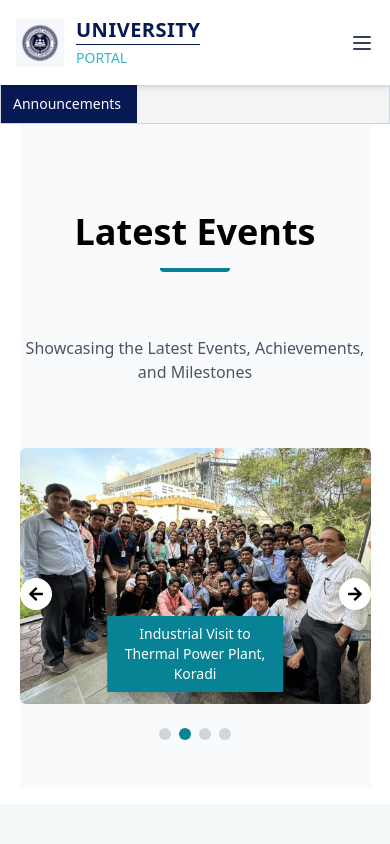
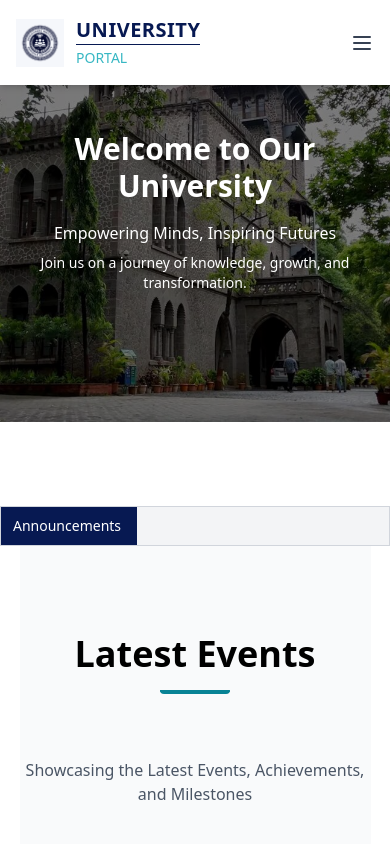
Before and after one commit to tejas-130704/UniversityPortal, a React (Vite) app: page / in a window 390 px wide. Shown: the top 844 px of the page. Built offline with nearby package versions, Linux system fonts and the light colour scheme.

Commit message:
added welcome section

```diff
--- a/src/components/sections/HeroSection.jsx
+++ b/src/components/sections/HeroSection.jsx
@@ -1,10 +1,12 @@
 import React from "react";
 import ControlledCarousel from "./ControlledCarousel";
 import Announcement from "./Announcment";
+import Welcome from "./Welcome";
 const HeroSection = () => {
   return (
   <>
   <ControlledCarousel/>
+  < Welcome />
   <Announcement/>
   </>
   );
--- /dev/null
+++ b/src/components/sections/Welcome.jsx
@@ -0,0 +1,34 @@
+import React from "react";
+import bgImage from "../../assets/images/coep.jpg"; // your background image
+
+const Welcome = () => {
+  return (
+    <section
+      className=" lg:hidden relative h-[50vh] md:h-screen flex items-center justify-center text-center text-white"
+      style={{
+        backgroundImage: `url(${bgImage})`,
+        backgroundSize: "cover",
+        backgroundPosition: "center",
+        backgroundAttachment: "fixed", // keeps image fixed
+      }}
+    >
+      {/* Overlay */}
+      <div className="absolute inset-0 bg-black/50"></div>
+
+      {/* Content */}
+      <div className="relative z-10 px-4 sm:px-6 md:px-12 max-w-3xl">
+        <h1 className="text-3xl sm:text-4xl md:text-6xl lg:text-7xl font-bold leading-tight">
+          Welcome to Our University
+        </h1>
+        <p className="mt-4 text-base sm:text-lg md:text-xl font-medium">
+          Empowering Minds, Inspiring Futures
+        </p>
+        <p className="mt-2 text-sm sm:text-base md:text-lg">
+          Join us on a journey of knowledge, growth, and transformation.
+        </p>
+      </div>
+    </section>
+  );
+};
+
+export default Welcome;
```
